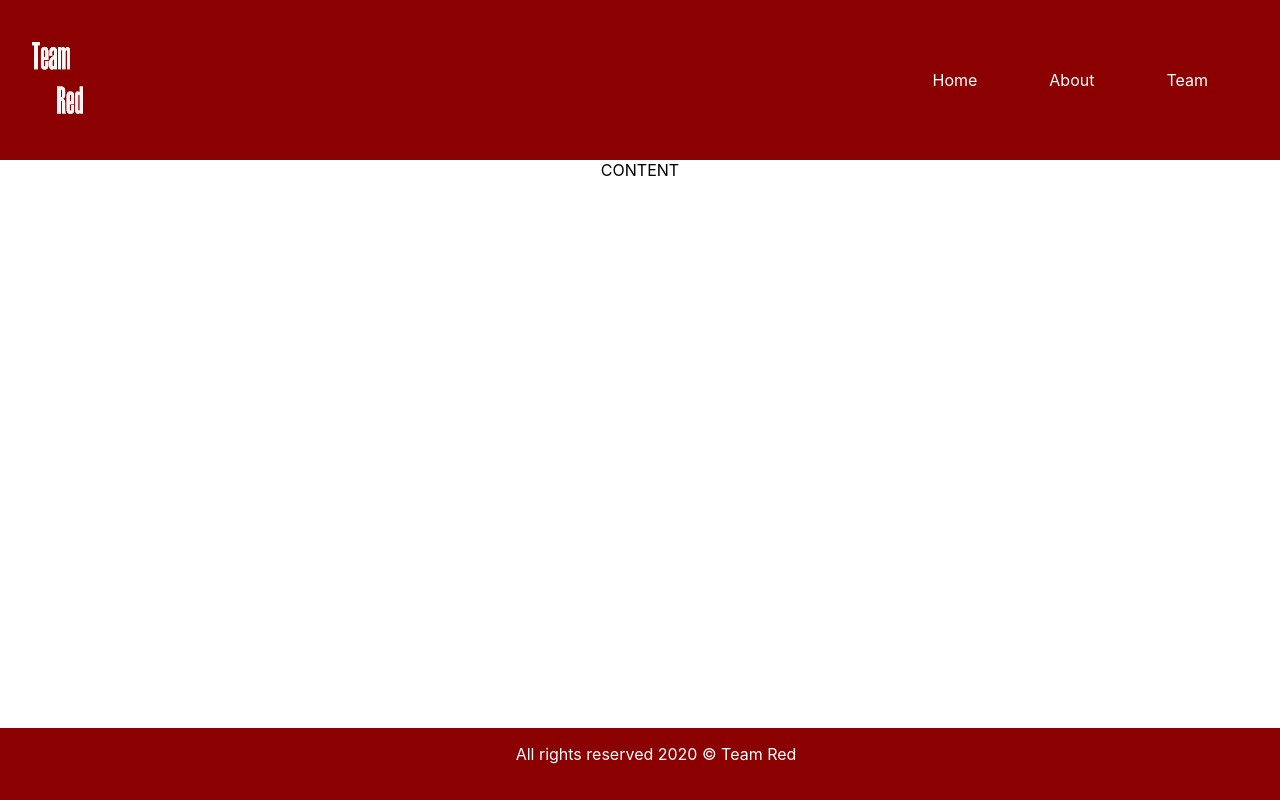
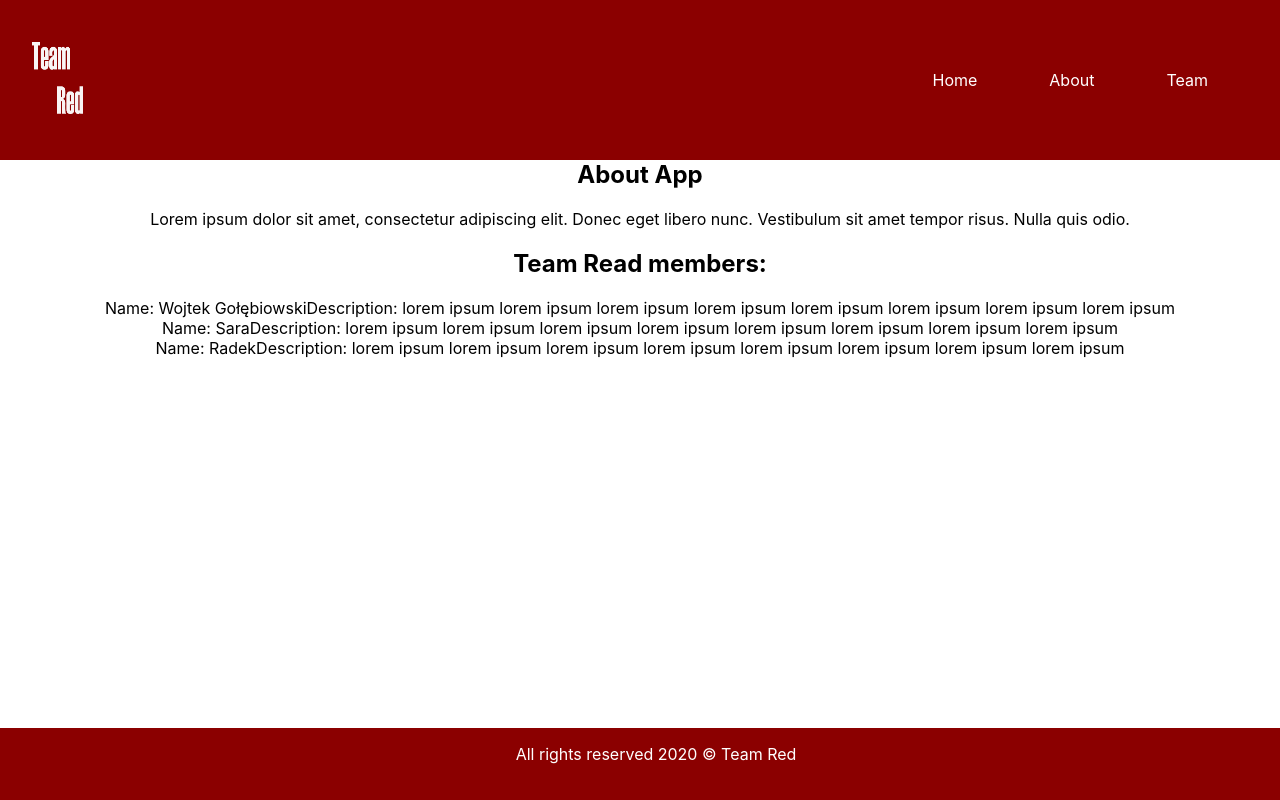
Before and after one commit to szkola-reacta/team-red-www, a React (Create React App) app: page / in a window 1280 px wide. Built offline with nearby package versions, Linux system fonts and the light colour scheme.

Commit message:
add Content and MembersList components

```diff
--- /dev/null
+++ b/public/data.json
@@ -0,0 +1,17 @@
+[
+    {
+        "name" : "Wojtek Gołębiowski",
+        "description" : "lorem ipsum lorem ipsum lorem ipsum lorem ipsum lorem ipsum lorem ipsum lorem ipsum lorem ipsum",
+        "image" : "#"
+    },
+    {
+        "name" : "Sara",
+        "description" : "lorem ipsum lorem ipsum lorem ipsum lorem ipsum lorem ipsum lorem ipsum lorem ipsum lorem ipsum",
+        "image" : "#"
+    },
+    {
+        "name" : "Radek",
+        "description" : "lorem ipsum lorem ipsum lorem ipsum lorem ipsum lorem ipsum lorem ipsum lorem ipsum lorem ipsum",
+        "image" : "#"
+    }
+]
--- a/src/App.js
+++ b/src/App.js
@@ -1,6 +1,7 @@
 import React from 'react';
 import Header from './components/Header';
 import Footer from './components/Footer';
+import Content from './components/Content';
 
 import './App.css';
 
@@ -11,7 +12,7 @@ function App()
     <div className="App">
       <Header />
       <main style = {{marginTop: '20vh'}}/>
-      CONTENT
+      <Content />
       <Footer />
     </div>
   );
--- /dev/null
+++ b/src/components/Content.js
@@ -0,0 +1,36 @@
+import React from 'react';
+
+import MembersList from './MembersList';
+
+class Content extends React.Component {
+
+    state = {
+        data: []
+    }
+
+    componentDidMount(){
+        fetch('data.json')
+        .then ( response => response.json())
+        .then ( data => this.setState({ data }) )
+    }
+
+    render(){
+        const { data } = this.state
+        return (
+            <>
+                <div className="app-description">
+                    <h2>About App</h2>
+                    <p>Lorem ipsum dolor sit amet, consectetur adipiscing elit. Donec eget libero nunc. Vestibulum sit amet tempor risus. Nulla quis odio.</p>
+                </div>
+                <div className="members">
+                    <h2>Team Read members:</h2>
+                    {data.map(member => <MembersList membersInfo={member}/>)}
+                </div>
+            </>
+        )
+    }
+
+}
+
+
+export default Content;
--- /dev/null
+++ b/src/components/MembersList.js
@@ -0,0 +1,16 @@
+import React from 'react';
+
+
+const MemberList = ({ membersInfo }) => {
+    return (
+        <>
+            <image src={membersInfo.image} />
+            <div className="membersList">
+                Name: {membersInfo.name}
+                Description: {membersInfo.description}
+            </div>
+        </>
+    )
+}
+
+export default MemberList;
```
